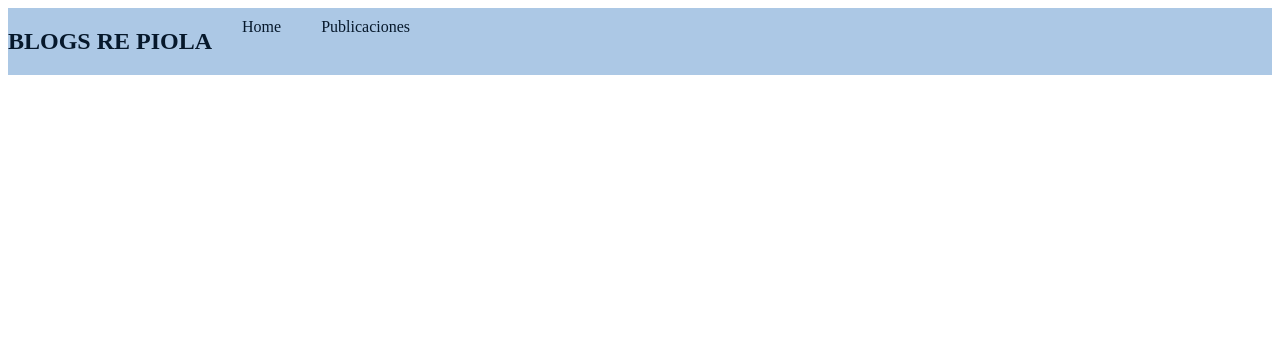
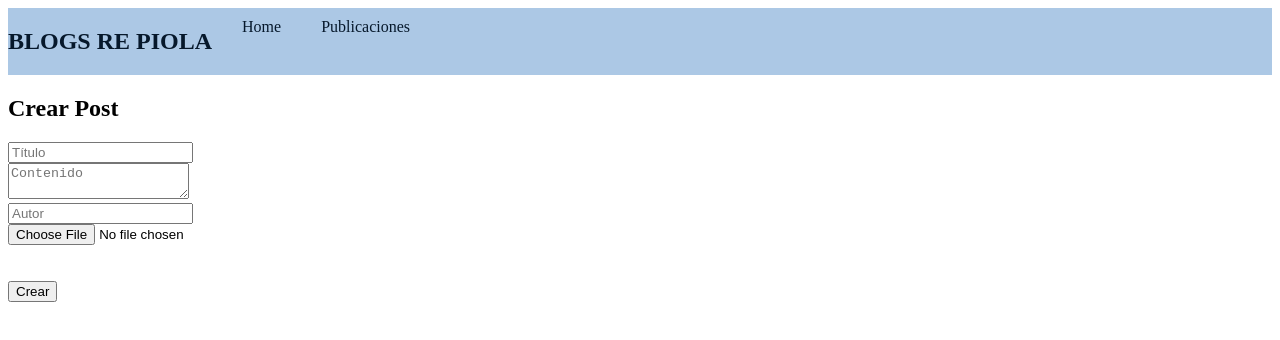
Before and after one commit to jjuann12/blog-personal, an Angular app: page /create in a window 1280 px wide. Before the commit this address led to /. Shown: the top 340 px of the page. Built offline with nearby package versions, Linux system fonts and the light colour scheme.

Commit message:
se pudo terminar de conectar correctamente con el backend; ademas se agregaron las imagenes y validaciones en el formulario.

```diff
--- a/src/app/app.routes.ts
+++ b/src/app/app.routes.ts
@@ -2,10 +2,12 @@ import { Routes } from '@angular/router';
 import { Home } from './pages/home/home';
 import { PostList } from './pages/post-list/post-list';
 import { PostsDetail } from './pages/posts-detail/posts-detail';
+import { PostCreate } from './pages/post-create/post-create';
 
 export const routes: Routes = [
     { path: '' , component:Home},
     { path: 'home' , component:Home},
     { path: 'publicaciones' , component:PostList},
     { path: 'posts/:id' , component:PostsDetail},
+    { path: 'create' , component: PostCreate},
 ];
--- a/src/app/core/services/post.service.ts
+++ b/src/app/core/services/post.service.ts
@@ -21,4 +21,8 @@ export class PostService {
   getPostById(id: number): Observable<Post> {
     return this.http.get<Post>(`${this.apiUrl}${id}/`);
   }
+
+  createPost(data: FormData){
+    return this.http.post('http://localhost:8000/api/posts/', data)
+  }
 }
--- a/src/app/models/post/post.ts
+++ b/src/app/models/post/post.ts
@@ -4,5 +4,6 @@ export interface Post {
   title: string;
   content: string;
   author: string;
+  image: string;
   created_at: string;
 }
--- /dev/null
+++ b/src/app/pages/post-create/post-create.css
@@ -0,0 +1,3 @@
+.form-invalid{
+    color: red;
+}
--- /dev/null
+++ b/src/app/pages/post-create/post-create.html
@@ -0,0 +1,38 @@
+<h2>Crear Post</h2>
+
+<form [formGroup]="form" (ngSubmit)="submit()" method="post" enctype="multipart/form-data">
+
+  <input type="text" formControlName="title" placeholder="Título" />
+  <div class="form-invalid" *ngIf="form.get('title')?.touched && form.get('title')?.invalid">
+    el titulo es obligatorio capoide
+  </div>
+  <br />
+
+  <textarea formControlName="content" placeholder="Contenido"></textarea>
+  <div class="form-invalid" *ngIf="form.get('content')?.touched && form.get('content')?.invalid">
+    el contenido es obligatorio capoide
+  </div>
+  <br />
+
+  <input type="text" formControlName="author" placeholder="Autor" />
+  <div class="form-invalid" *ngIf="form.get('author')?.touched && form.get('author')?.invalid">
+    el autorrr es obligatorio capoide
+  </div>
+  <br />
+
+  <input type="file" (change)="onFileSelected($event)" />
+
+  <br />
+
+  <img
+    *ngIf="imagePreview"
+    [src]="imagePreview"
+    width="200"
+  />
+
+  <br />
+  <p *ngIf="selectFile">Archivo seleccionado: {{ selectFile.name }}</p>
+
+  <br>
+  <button type="submit">Crear</button>
+</form>
--- /dev/null
+++ b/src/app/pages/post-create/post-create.ts
@@ -0,0 +1,77 @@
+import { Component } from '@angular/core';
+import { FormGroup, FormBuilder, ReactiveFormsModule, Validators,  } from '@angular/forms';
+import { PostService } from '../../core/services/post.service';
+import { title } from 'process';
+import { error } from 'console';
+import { CommonModule } from '@angular/common';
+
+@Component({
+  selector: 'app-post-create',
+  standalone: true,
+  imports: [CommonModule, ReactiveFormsModule],
+  templateUrl: './post-create.html',
+  styleUrl: './post-create.css',
+})
+export class PostCreate {
+  form : FormGroup;
+  imagePreview : string | null = null;
+  selectFile! : File;
+
+
+  constructor(private fb : FormBuilder, private postService : PostService){
+    this.form = this.fb.group({
+      title: ['', Validators.required],
+      content: ['', Validators.required],
+      author: ['', Validators.required],
+    });
+
+  }
+
+  onFileSelected(event:Event){
+    const input = event.target as HTMLInputElement;
+
+    if (!input.files || input.files.length === 0){
+      return;
+    }
+
+    this.selectFile = input.files[0];
+
+
+    const reader = new FileReader();
+    reader.onload = () => {
+      this.imagePreview = reader.result as string;
+
+    };
+    reader.readAsDataURL(this.selectFile);
+  }
+
+  submit() {
+    if (this.form.invalid){
+      this.form.markAllAsTouched();
+      return
+    }
+    const formData = new FormData();
+
+    formData.append('title', this.form.value.title);
+    formData.append('content', this.form.value.content);
+    formData.append('author', this.form.value.author);
+    formData.append('image', this.selectFile);
+
+    if (this.selectFile instanceof File) {
+    formData.append('image', this.selectFile);
+    }
+
+    this.postService.createPost(formData).subscribe({
+      next: () => {
+        alert('tu publicacion se hizo con exito capo')
+
+        this.form.reset();
+
+        this.selectFile = undefined as any;
+        this.imagePreview = null;
+      },
+      error: err => console.error(err),
+    });
+
+  }
+}
--- a/src/app/pages/post-list/post-list.html
+++ b/src/app/pages/post-list/post-list.html
@@ -10,6 +10,13 @@
       {{ post.title }}
     </a>
   </h3>
+  <img
+    *ngIf="post.image"
+    [src]="post.image"
+    alt="{{ post.title }}"
+    width="300"
+  />
+
 
   <small>
     Por {{ post.author }} - {{ post.created_at }} - {{post.id}}
```
Also changed, not shown: 1 other file (tests, documents, lock files or other folders).
